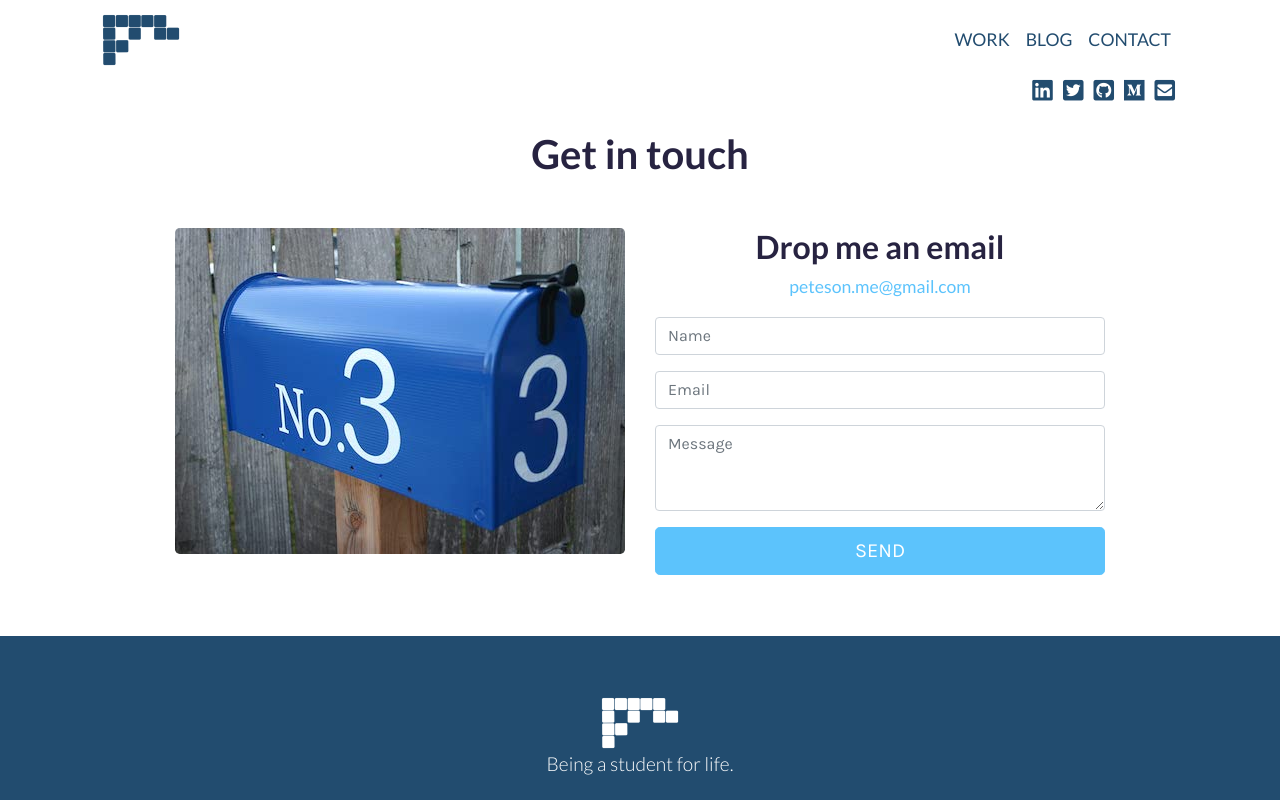
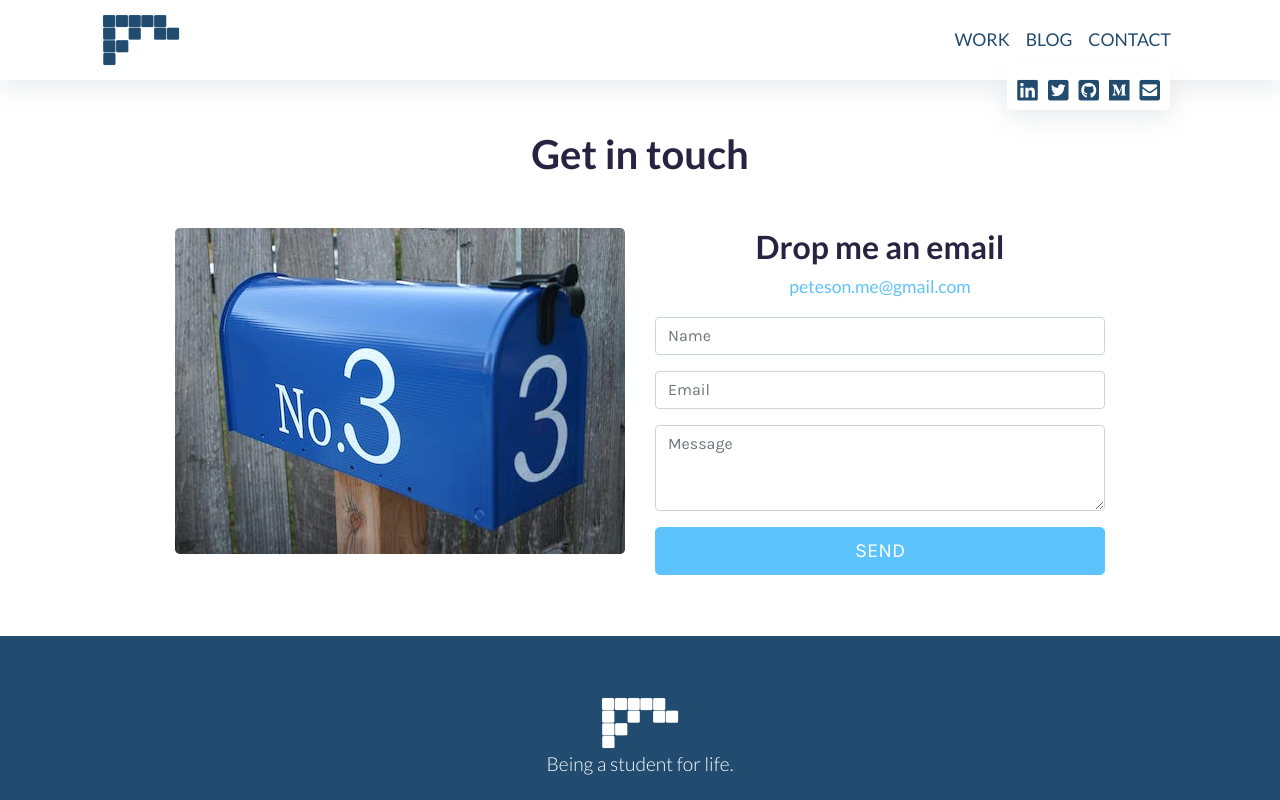
Before and after one commit to spacekey28/portfolio-site, a Gatsby site: page /contact in a window 1280 px wide. Shown: the top 800 px of the page. Built offline with nearby package versions, Linux system fonts and the light colour scheme; Gatsby itself is replaced by a stand-in of ours.

Commit message:
box shadow added

```diff
--- a/src/components/about.js
+++ b/src/components/about.js
@@ -16,7 +16,8 @@ export default function About(props) {
           <Col sm={6} md={4}>
             <img src={imageAvatar}
                 className="avatar"
-                alt="About Avatar" />
+                alt="About Avatar"
+                loading="lazy" />
           </Col>
           <Col sm={6} md={8} className="about-text">
             <div className="typing-text">
--- a/src/styles/components/_social.scss
+++ b/src/styles/components/_social.scss
@@ -1,6 +1,7 @@
 .social-icons {
   display: flex;
   justify-content: center;
+  padding: 5px 10px;
 
   &__link {
     margin: 10px;
@@ -20,7 +21,12 @@
     justify-content: flex-end;
 
     &__link {
-      margin: 5px;
+      margin: 0;
+      margin-right: 10px;
+
+      &:last-child {
+        margin-right: 0;
+      }
     }
 
     i {
@@ -38,7 +44,18 @@
 .social-banner {
   position: absolute;
   bottom: -30px;
-  right: 30px;
+  right: 40px;
   background-color: #fff;
   border-radius: 0 0 5px 5px;
+  box-shadow: rgba(149, 157, 165, 0.2) 0px 8px 24px;
+
+  &:before {
+    content: "";
+    height: 8px;
+    width: 100%;
+    position: absolute;
+    top: -8px;
+    background: inherit;
+    z-index: 2;
+  }
 }
--- a/src/styles/layout/_header.scss
+++ b/src/styles/layout/_header.scss
@@ -1,5 +1,6 @@
 .header {
   background-color: #fff;
+  box-shadow: rgba(149, 157, 165, 0.2) 0px 8px 24px;
 
   &__container {
     position: relative;
```
